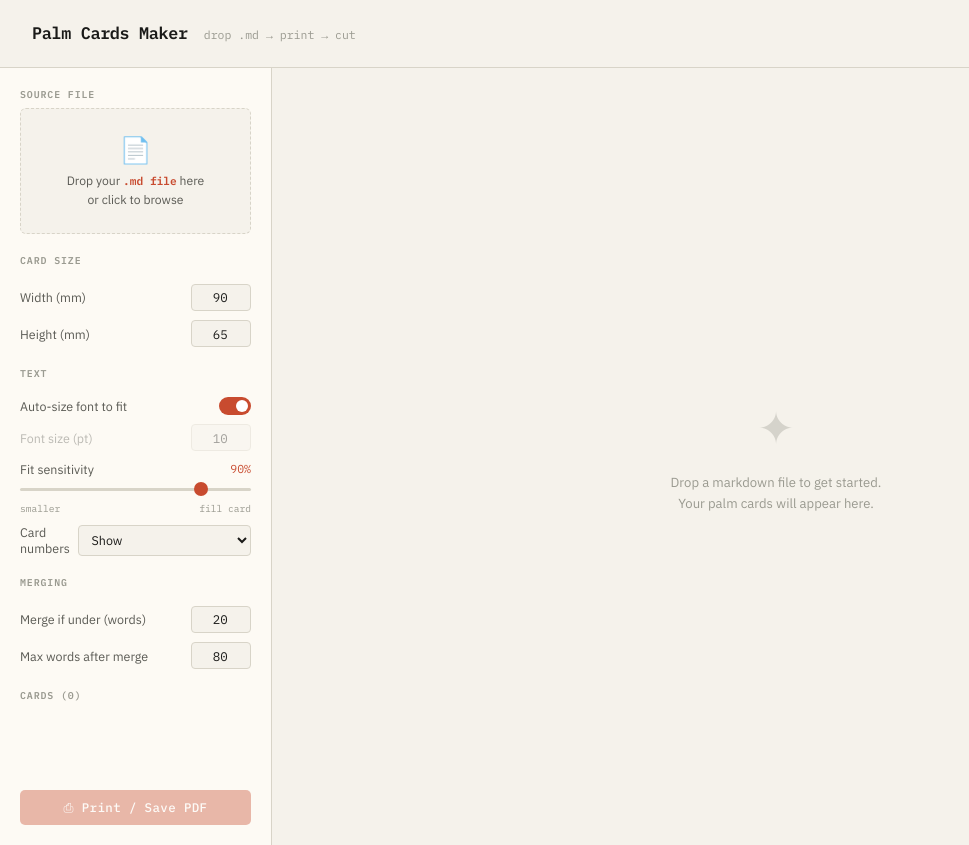
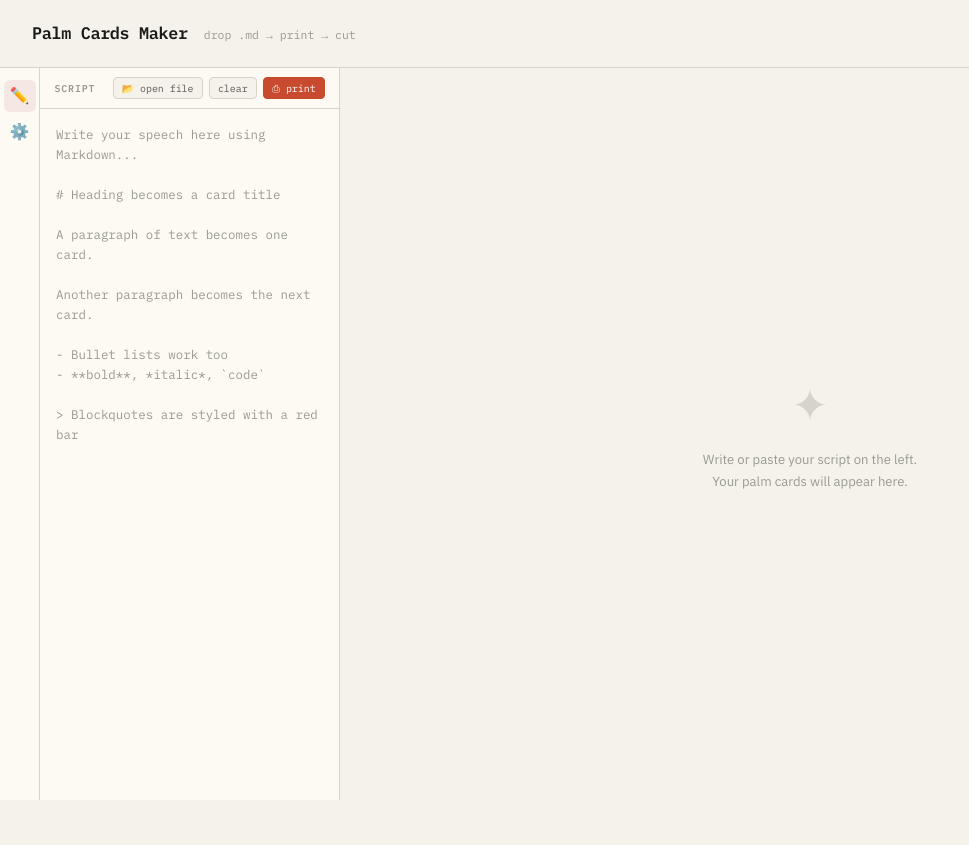
Before and after one commit to tk-ls/palm-cards-generator, a plain HTML site: page index.html in a window 1280 px wide. Shown: the whole page, without its empty margins (0-969 px from the left). After the commit the page ends 800 px from the top, so only its background shows below. Drawn offline with Linux system fonts and the light colour scheme.

Commit message:
Refactor layout and enhance editor functionality
Updated layout and styling for the workspace, sidebar, and editor components. Added tab functionality and improved file handling.

```diff
--- a/index.html
+++ b/index.html
@@ -51,37 +51,113 @@
   .workspace {
     flex: 1;
     display: grid;
-    grid-template-columns: 272px 1fr;
+    grid-template-columns: 40px 300px 1fr;
     min-height: 0;
+    overflow: hidden;
   }
 
-  .sidebar {
+  /* ── Tab bar ── */
+  .tab-bar {
     border-right: 1px solid var(--border);
+    background: var(--surface);
+    display: flex;
+    flex-direction: column;
+    align-items: center;
+    padding: 0.75rem 0;
+    gap: 0.25rem;
+  }
+  .tab-btn {
+    width: 32px;
+    height: 32px;
+    border: none;
+    background: none;
+    border-radius: 6px;
+    cursor: pointer;
+    display: flex;
+    align-items: center;
+    justify-content: center;
+    font-size: 1rem;
+    color: var(--ink-light);
+    transition: background 0.12s, color 0.12s;
+    position: relative;
+  }
+  .tab-btn:hover { background: var(--bg); color: var(--ink-mid); }
+  .tab-btn.active { background: var(--accent-light); color: var(--accent); }
+
+  /* ── Panels ── */
+  .panel {
+    border-right: 1px solid var(--border);
+    background: var(--surface);
+    display: none;
+    flex-direction: column;
+    overflow: hidden;
+  }
+  .panel.active { display: flex; }
+
+  .panel-inner {
+    flex: 1;
+    overflow-y: auto;
     padding: 1.25rem;
     display: flex;
     flex-direction: column;
     gap: 1.25rem;
-    background: var(--surface);
-    overflow-y: auto;
   }
 
-  .drop-zone {
-    border: 1.5px dashed var(--border);
-    border-radius: 6px;
-    padding: 1.5rem 1rem;
-    text-align: center;
+  /* ── Editor panel ── */
+  #editor-panel .panel-inner {
+    padding: 0;
+    gap: 0;
+  }
+
+  .editor-toolbar {
+    padding: 0.6rem 0.9rem;
+    border-bottom: 1px solid var(--border);
+    display: flex;
+    align-items: center;
+    justify-content: space-between;
+    flex-shrink: 0;
+  }
+  .editor-toolbar span {
+    font-family: 'IBM Plex Mono', monospace;
+    font-size: 0.62rem;
+    font-weight: 600;
+    letter-spacing: 0.09em;
+    text-transform: uppercase;
+    color: var(--ink-light);
+  }
+  .editor-toolbar-right {
+    display: flex;
+    gap: 0.4rem;
+    align-items: center;
+  }
+  .toolbar-btn {
+    padding: 0.2rem 0.5rem;
+    border: 1px solid var(--border);
+    border-radius: 4px;
+    background: var(--bg);
+    font-family: 'IBM Plex Mono', monospace;
+    font-size: 0.62rem;
+    color: var(--ink-mid);
     cursor: pointer;
-    transition: all 0.15s;
-    background: var(--bg);
+    transition: all 0.12s;
   }
-  .drop-zone:hover, .drop-zone.drag-over {
-    border-color: var(--accent);
-    background: var(--accent-light);
+  .toolbar-btn:hover { border-color: var(--accent); color: var(--accent); }
+
+  #script-editor {
+    flex: 1;
+    width: 100%;
+    padding: 1rem;
+    border: none;
+    outline: none;
+    resize: none;
+    font-family: 'IBM Plex Mono', monospace;
+    font-size: 0.78rem;
+    line-height: 1.6;
+    color: var(--ink);
+    background: var(--surface);
+    tab-size: 2;
   }
-  .drop-zone .icon { font-size: 1.6rem; margin-bottom: 0.4rem; display: block; }
-  .drop-zone p { font-size: 0.76rem; color: var(--ink-mid); line-height: 1.5; }
-  .drop-zone strong { font-family: 'IBM Plex Mono', monospace; font-size: 0.7rem; color: var(--accent); }
-  #file-input { display: none; }
+  #script-editor::placeholder { color: var(--ink-light); }
 
   .section-label {
     font-family: 'IBM Plex Mono', monospace;
@@ -358,16 +434,41 @@
 </header>
 
 <div class="workspace">
-  <div class="sidebar">
 
-    <div>
-      <div class="section-label">Source File</div>
-      <div class="drop-zone" id="drop-zone">
-        <span class="icon">📄</span>
-        <p>Drop your <strong>.md file</strong> here<br>or click to browse</p>
+  <!-- Tab bar -->
+  <div class="tab-bar">
+    <button class="tab-btn active" id="tab-write" title="Write" onclick="switchTab('write')">✏️</button>
+    <button class="tab-btn" id="tab-settings" title="Settings" onclick="switchTab('settings')">⚙️</button>
   </div>
-      <input type="file" id="file-input" accept=".md,.txt">
+
+  <!-- Write panel -->
+  <div class="panel active" id="editor-panel">
+    <div class="editor-toolbar">
+      <span>Script</span>
+      <div class="editor-toolbar-right">
+        <button class="toolbar-btn" onclick="loadFileFromEditor()">📂 open file</button>
+        <button class="toolbar-btn" onclick="clearEditor()">clear</button>
+        <button class="toolbar-btn" id="btn-print-editor" disabled onclick="window.print()" style="background:var(--accent);color:white;border-color:var(--accent)">⎙ print</button>
       </div>
+    </div>
+    <textarea id="script-editor" spellcheck="true" placeholder="Write your speech here using Markdown...
+
+# Heading becomes a card title
+
+A paragraph of text becomes one card.
+
+Another paragraph becomes the next card.
+
+- Bullet lists work too
+- **bold**, *italic*, `code`
+
+> Blockquotes are styled with a red bar"></textarea>
+    <input type="file" id="file-input" accept=".md,.txt" style="display:none">
+  </div>
+
+  <!-- Settings panel -->
+  <div class="panel" id="settings-panel">
+    <div class="panel-inner">
 
       <div class="control-group">
         <div class="section-label">Card Size</div>
@@ -433,19 +534,21 @@
       </button>
 
     </div>
+  </div>
 
+  <!-- Preview -->
   <div class="preview-area" id="preview-area">
     <div class="empty-state" id="empty-state">
       <div class="big">✦</div>
-      <p>Drop a markdown file to get started.<br>Your palm cards will appear here.</p>
+      <p>Write or paste your script on the left.<br>Your palm cards will appear here.</p>
     </div>
   </div>
+
 </div>
 
 <div id="size-probe"></div>
 
 <script>
-  const dropZone     = document.getElementById('drop-zone');
   const fileInput    = document.getElementById('file-input');
   const previewArea  = document.getElementById('preview-area');
   const emptyState   = document.getElementById('empty-state');
@@ -455,24 +558,60 @@
   const autoFontCb   = document.getElementById('auto-font');
   const fontSizeEl   = document.getElementById('font-size');
   const fontSizeRow  = document.getElementById('font-size-row');
-  const sensitivityEl = document.getElementById('sensitivity');
+  const sensitivityEl  = document.getElementById('sensitivity');
   const sensitivityVal = document.getElementById('sensitivity-val');
-  const probe        = document.getElementById('size-probe');
+  const probe          = document.getElementById('size-probe');
+  const scriptEditor   = document.getElementById('script-editor');
 
   let rawSections = [];
   let cards = [];
+  let renderTimer = null;
+
+  // ── Tab switching ────────────────────────────────────────────────
+  function switchTab(name) {
+    document.querySelectorAll('.tab-btn').forEach(b => b.classList.remove('active'));
+    document.querySelectorAll('.panel').forEach(p => p.classList.remove('active'));
+    document.getElementById('tab-' + name).classList.add('active');
+    document.getElementById(name === 'write' ? 'editor-panel' : 'settings-panel').classList.add('active');
+  }
+
+  // ── File open via button ─────────────────────────────────────────
+  function loadFileFromEditor() {
+    fileInput.click();
+  }
+
+  function clearEditor() {
+    if (scriptEditor.value && !confirm('Clear the script?')) return;
+    scriptEditor.value = '';
+    rawSections = [];
+    cards = [];
+    updateCardList();
+    previewArea.querySelectorAll('.page-preview, .preview-label').forEach(el => el.remove());
+    emptyState.style.display = '';
+    btnPrint.disabled = true;
+    document.getElementById('btn-print-editor').disabled = true;
+  }
 
   // ── Event wiring ────────────────────────────────────────────────
-  dropZone.addEventListener('click', () => fileInput.click());
-  dropZone.addEventListener('dragover', e => { e.preventDefault(); dropZone.classList.add('drag-over'); });
-  dropZone.addEventListener('dragleave', () => dropZone.classList.remove('drag-over'));
-  dropZone.addEventListener('drop', e => {
-    e.preventDefault();
-    dropZone.classList.remove('drag-over');
+  fileInput.addEventListener('change', e => {
+    if (e.target.files[0]) readFile(e.target.files[0]);
+    fileInput.value = '';
+  });
+
+  // Live re-render as user types (debounced)
+  scriptEditor.addEventListener('input', () => {
+    clearTimeout(renderTimer);
+    renderTimer = setTimeout(() => {
+      if (scriptEditor.value.trim()) processMarkdown(scriptEditor.value);
+    }, 350);
+  });
+
+  // Also support drag-and-drop onto the editor
+  scriptEditor.addEventListener('dragover', e => e.preventDefault());
+  scriptEditor.addEventListener('drop', e => {
     const f = e.dataTransfer.files[0];
-    if (f) readFile(f);
+    if (f) { e.preventDefault(); readFile(f); }
   });
-  fileInput.addEventListener('change', e => { if (e.target.files[0]) readFile(e.target.files[0]); });
 
   autoFontCb.addEventListener('change', () => {
     const auto = autoFontCb.checked;
@@ -500,7 +639,10 @@
   // ── File reading ─────────────────────────────────────────────────
   function readFile(file) {
     const reader = new FileReader();
-    reader.onload = e => processMarkdown(e.target.result);
+    reader.onload = e => {
+      scriptEditor.value = e.target.result;
+      processMarkdown(e.target.result);
+    };
     reader.readAsText(file);
   }
 
@@ -545,6 +687,7 @@
     updateCardList();
     render();
     btnPrint.disabled = false;
+    document.getElementById('btn-print-editor').disabled = false;
   }
 
   // ── Merge short paragraphs ───────────────────────────────────────
```
Lines whose indentation alone changed are shown as unchanged.
